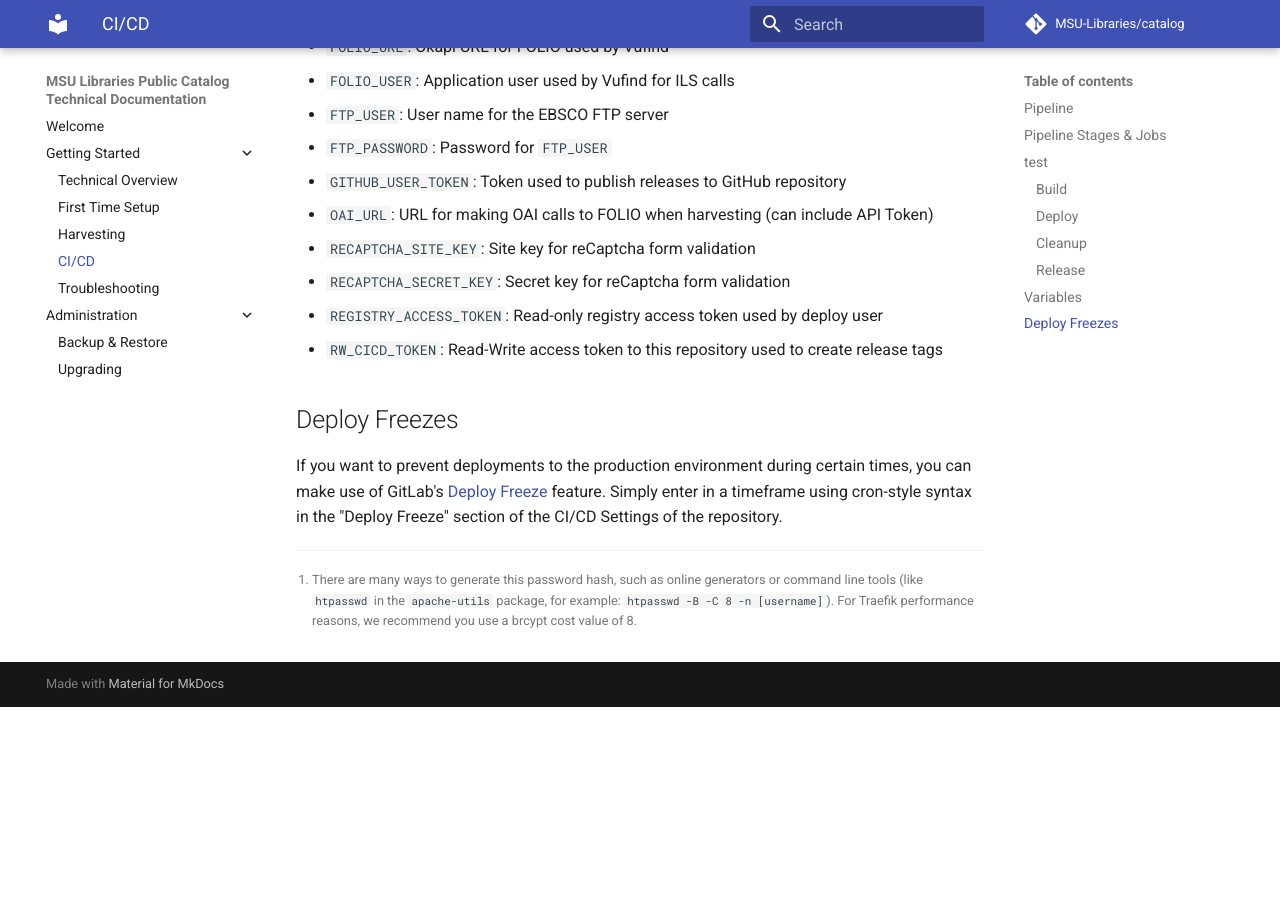
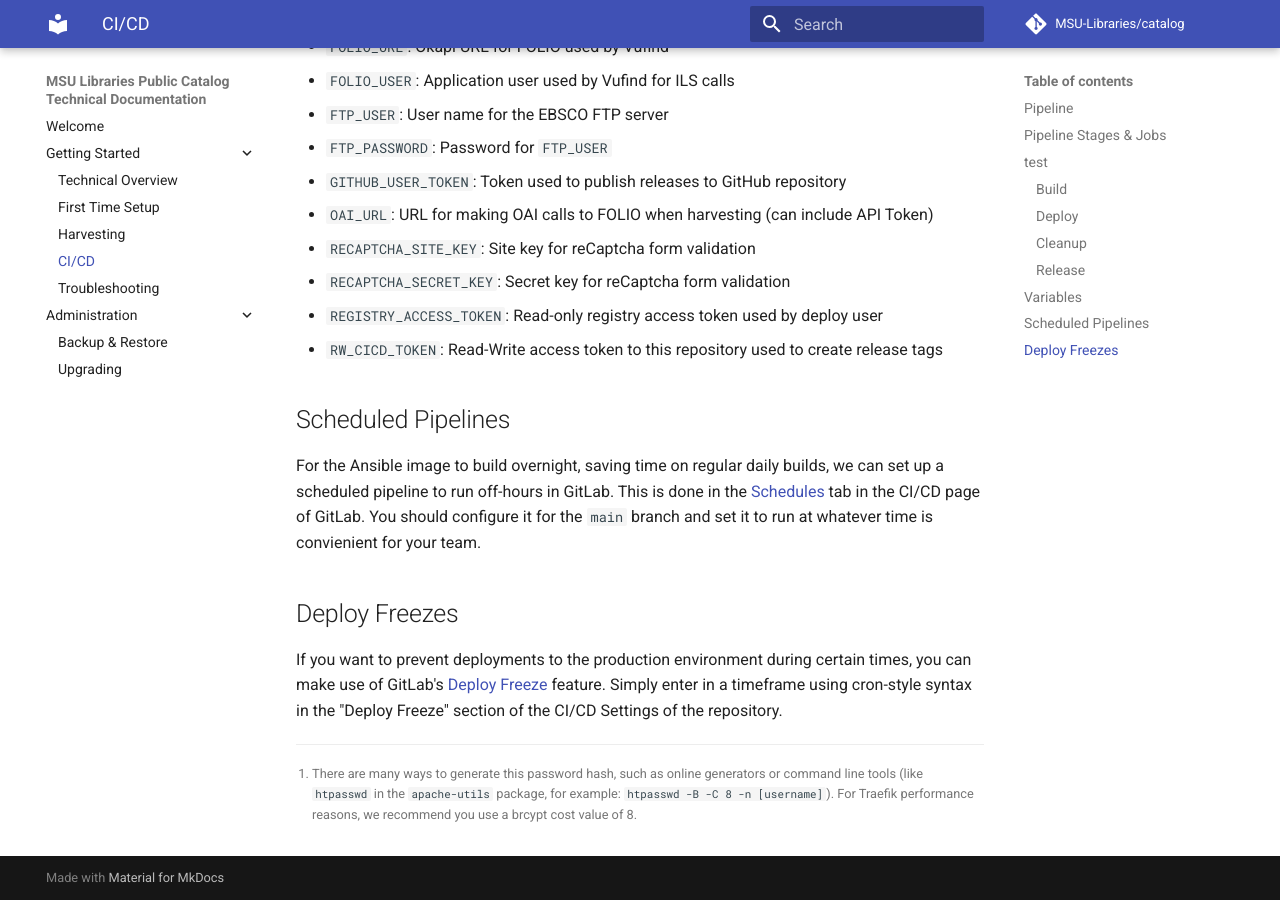
Before and after one commit to MSU-Libraries/catalog, an MkDocs documentation site: the page built from docs/CICD.md, in a window 1280 px wide and 900 px high, scrolled down 3077 px. Built offline with MkDocs 1.6.1 and Material for MkDocs 9.7.7, drawn with Linux system fonts in a browser that asks for light colours; comment, search, counter and statistics services are not loaded; before the commit the page ends 3784 px from its top, so only the background shows below that.

Commit message:
Updates to CI: Ansible to scheduled job only, Verification checks more things and upgrade occurs afterwards

```diff
--- a/docs/CICD.md
+++ b/docs/CICD.md
@@ -113,6 +113,12 @@
 * `REGISTRY_ACCESS_TOKEN`: Read-only registry access token used by deploy user
 * `RW_CICD_TOKEN`: Read-Write access token to this repository used to create release tags
 
+## Scheduled Pipelines
+For the Ansible image to build overnight, saving time on regular daily builds, we can set up a scheduled pipeline to
+run off-hours in GitLab. This is done in the [Schedules](https://gitlab.msu.edu/msu-libraries/devops/catalog/-/pipeline_schedules)
+tab in the CI/CD page of GitLab. You should configure it for the `main` branch and set it to run at whatever time is convienient
+for your team.
+
 ## Deploy Freezes
 If you want to prevent deployments to the production environment during certain times, you
 can make use of GitLab's [Deploy Freeze](https://gitlab.msu.edu/help/ci/environments/deployment_safety.md#prevent-deployments-during-deploy-freeze-windows)
```
Also changed, not shown: .gitlab-ci.yml (+34 -34 lines), 3 other files.
